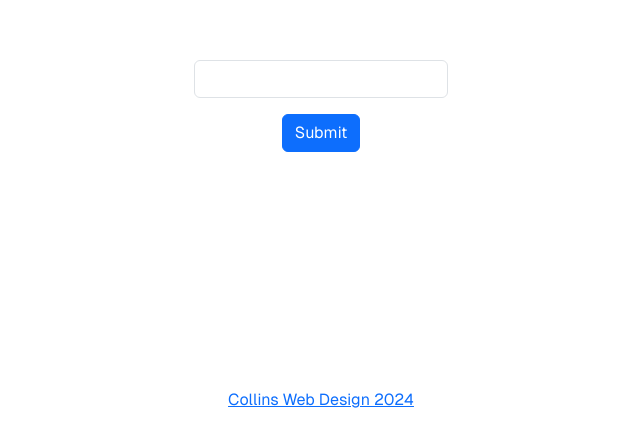
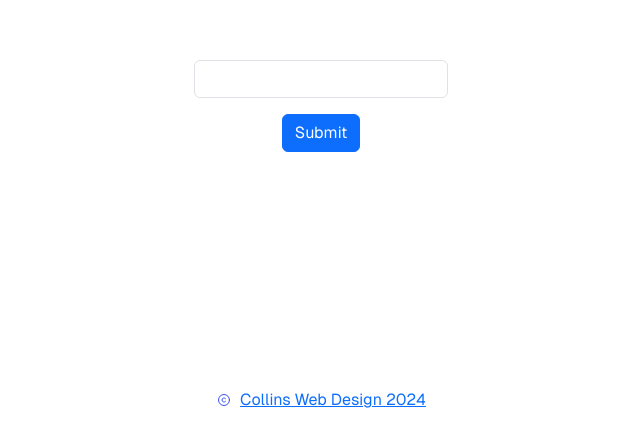
Before and after one commit to tpcollins/arcoc, a Next.js app: page / in a window 1280 px wide. Shown: the part 310-756 px from the top of the page, without its empty margins (319-959 px from the left). Built offline with nearby package versions, Linux system fonts and the light colour scheme.

Commit message:
copyright logo added; starting main page tomorrow

```diff
--- a/src/app/Data/Data.tsx
+++ b/src/app/Data/Data.tsx
@@ -11,6 +11,6 @@ export const shareKeyFormData: Form = {
 // Footer Section
 export const mainPageFooterData: Footer = {
   links: [
-    { text: "Collins Web Design 2024", url: "https://tristancollins.org", imgUrl: "https://nextjs.org/icons/file.svg"}
+    { text: "Collins Web Design 2024", url: "https://tristancollins.org", imgUrl: "/icons/copyright.svg"}
   ]
 };
--- a/src/app/R Components/Footer.tsx
+++ b/src/app/R Components/Footer.tsx
@@ -14,13 +14,13 @@ const Footer: React.FC = () => {
                     target="_blank"
                     rel="noopener noreferrer"
                     >
-                    {/* <Image
+                    <Image
                         aria-hidden
                         src={item.imgUrl}
                         alt="File icon"
                         width={16}
                         height={16}
-                    /> */}
+                    />
                     {item.text}
                     </a>
                 ))}
```
Also changed, not shown: public/Icons/copyright.svg (added).
